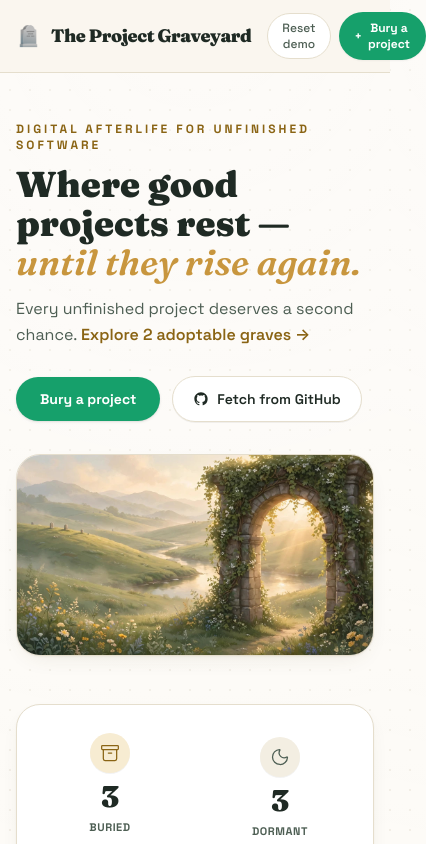
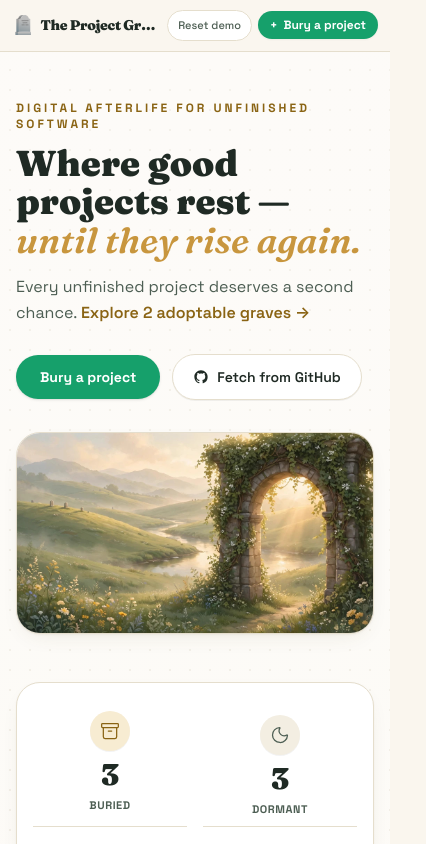
Before and after one commit to manthansingh26/project-graveyard, a React (Vite) app: page / in a window 390 px wide. Shown: the top 844 px of the page, 426 px wide, since content can reach past the window. Built offline with nearby package versions, Linux system fonts and the light colour scheme.

Commit message:
fix(layout): prevent horizontal page overflow at 390px mobile viewport

```diff
--- a/src/App.jsx
+++ b/src/App.jsx
@@ -1527,7 +1527,7 @@ function TagFilterBar({ tags, selectedTag, onSelectTag, projectsCount }) {
   if (!tags || tags.length === 0) return null
 
   return (
-    <div className="flex items-center gap-1.5 overflow-x-auto pb-1 text-xs">
+    <div className="flex items-center gap-1.5 overflow-x-auto pb-1 text-xs max-w-full w-full">
       <span className="text-[#4D5E53] font-semibold text-[11px] mr-1 shrink-0">Tags:</span>
       <button
         onClick={() => onSelectTag('All')}
@@ -2602,21 +2602,21 @@ export function AppContent() {
   }
 
   return (
-    <div className="min-h-screen text-[#1F2A24]">
+    <div className="min-h-screen text-[#1F2A24] max-w-full overflow-x-hidden">
       {/* Sticky Header */}
-      <nav className="sticky top-0 z-40 backdrop-blur-md bg-[#FAF6EE]/90 border-b border-[#E5DECD]">
-        <div className="max-w-6xl mx-auto px-4 py-3 flex items-center justify-between gap-4">
-          <div className="flex items-center gap-2.5 shrink-0">
-            <span className="text-xl">🪦</span>
-            <span className="font-display font-black text-lg text-[#1F2A24] tracking-tight">
+      <nav className="sticky top-0 z-40 backdrop-blur-md bg-[#FAF6EE]/90 border-b border-[#E5DECD] w-full">
+        <div className="max-w-6xl mx-auto px-3 sm:px-4 py-2.5 sm:py-3 flex items-center justify-between gap-2 sm:gap-4">
+          <div className="flex items-center gap-1.5 sm:gap-2.5 shrink min-w-0">
+            <span className="text-lg sm:text-xl shrink-0">🪦</span>
+            <span className="font-display font-black text-sm xs:text-base sm:text-lg text-[#1F2A24] tracking-tight truncate">
               The Project Graveyard
             </span>
           </div>
 
-          <div className="flex items-center gap-2">
+          <div className="flex items-center gap-1.5 sm:gap-2 shrink-0">
             <button
               onClick={promptResetDemo}
-              className="border border-[#E5DECD] bg-white px-3.5 py-1.5 rounded-full text-xs font-medium text-[#4D5E53] hover:text-[#7D2D20] hover:bg-[#FDF2F0] cursor-pointer transition-colors"
+              className="border border-[#E5DECD] bg-white px-2.5 sm:px-3.5 py-1.5 rounded-full text-[11px] sm:text-xs font-medium text-[#4D5E53] hover:text-[#7D2D20] hover:bg-[#FDF2F0] cursor-pointer transition-colors whitespace-nowrap"
             >
               Reset demo
             </button>
@@ -2636,7 +2636,7 @@ export function AppContent() {
 
             <button
               onClick={() => setShowBury(true)}
-              className="bg-[#16A06B] hover:bg-[#128256] text-white font-bold px-4 py-2 rounded-full text-xs sm:text-sm cursor-pointer shadow-xs flex items-center gap-1.5 transition-all"
+              className="bg-[#16A06B] hover:bg-[#128256] text-white font-bold px-3 sm:px-4 py-1.5 sm:py-2 rounded-full text-xs sm:text-sm cursor-pointer shadow-xs flex items-center gap-1.5 transition-all whitespace-nowrap"
             >
               <span>+</span>
               <span>Bury a project</span>
--- a/src/index.css
+++ b/src/index.css
@@ -22,6 +22,8 @@
 
 html {
   scroll-behavior: smooth;
+  overflow-x: hidden;
+  max-width: 100vw;
 }
 
 body {
@@ -33,6 +35,7 @@ body {
   color: #1F2A24;
   font-family: var(--font-sans);
   overflow-x: hidden;
+  max-width: 100vw;
   min-height: 100vh;
   font-size: 14px;
 }
```
